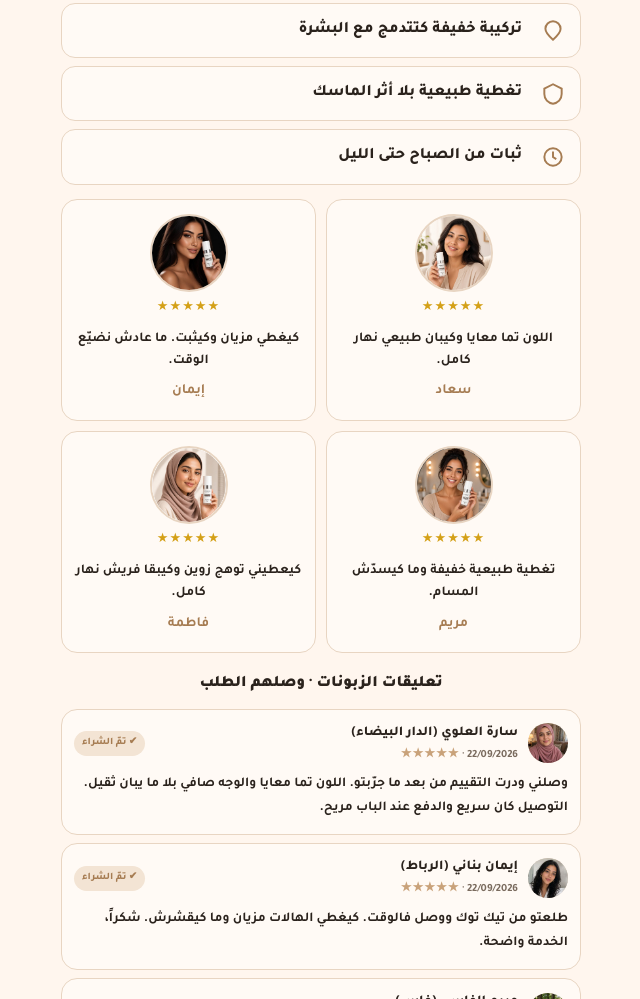
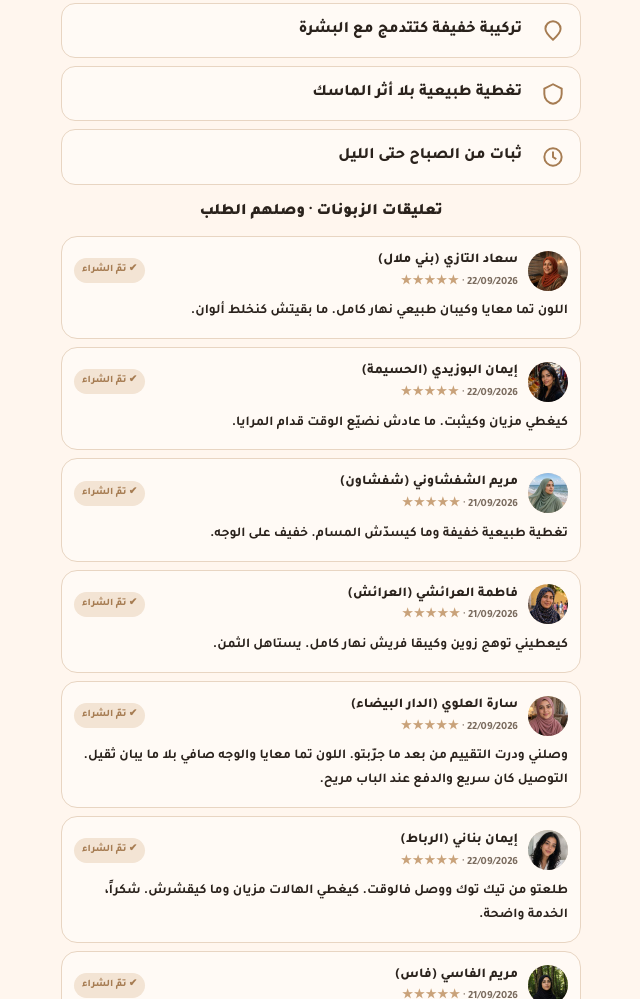
Before and after one commit to arabstoreshop/sokon, a plain HTML site: page covercoco/index.html in a window 1280 px wide. Shown: the part 6124-7123 px from the top of the page, without its empty margins (319-959 px from the left). Drawn offline with Linux system fonts and the light colour scheme.

Commit message:
Fold the AI circular quote cards into the same comment list.
Keep one shop-review style for everyone, with real-place photos instead of studio product shots.

```diff
--- a/covercoco/index.html
+++ b/covercoco/index.html
@@ -475,33 +475,7 @@
       padding: 13px 14px; font-size: 16px; font-weight: 800;
     }
     .feat-row svg { width: 26px; height: 26px; color: var(--nude-d); }
-    .quotes {
-      display: grid; grid-template-columns: 1fr 1fr; gap: 10px; margin-top: 14px;
-    }
-    .quotes article {
-      background: var(--paper);
-      border: 1px solid var(--line);
-      border-radius: 16px;
-      padding: 14px 12px 16px;
-      text-align: center;
-      min-width: 0;
-      overflow: hidden;
-    }
-    .quotes img {
-      width: 78px; height: 78px; border-radius: 50%;
-      object-fit: cover; object-position: 50% 20%;
-      margin-inline: auto;
-      border: 2px solid var(--line);
-    }
-    .quotes .stars { display: block; text-align: center; margin-top: 6px; font-size: 13px; }
-    .quotes p {
-      font-size: 13.5px; line-height: 1.65; margin-top: 8px; color: var(--ink);
-      text-align: center;
-      overflow-wrap: break-word;
-      word-break: break-word;
-    }
-    .quotes b { display: block; margin-top: 8px; font-size: 14px; color: var(--nude-d); text-align: center; }
-    .shop-reviews { margin-top: 18px; }
+    .shop-reviews { margin-top: 14px; }
     .shop-reviews > h3 {
       font-size: 16px; font-weight: 900; text-align: center; margin-bottom: 10px; color: var(--ink);
     }
@@ -796,32 +770,6 @@
           ثبات من الصباح حتى الليل
         </span>
       </div>
-      <div class="quotes">
-        <article>
-          <img src="./rev-v7-1.jpg" alt="سعاد" />
-          <span class="stars">★★★★★</span>
-          <p>اللون تما معايا وكيبان طبيعي نهار كامل.</p>
-          <b>سعاد</b>
-        </article>
-        <article>
-          <img src="./rev-v7-2.jpg" alt="إيمان" />
-          <span class="stars">★★★★★</span>
-          <p>كيغطي مزيان وكيثبت. ما عادش نضيّع الوقت.</p>
-          <b>إيمان</b>
-        </article>
-        <article>
-          <img src="./rev-v7-3.jpg" alt="مريم" />
-          <span class="stars">★★★★★</span>
-          <p>تغطية طبيعية خفيفة وما كيسدّش المسام.</p>
-          <b>مريم</b>
-        </article>
-        <article>
-          <img src="./rev-v7-4.jpg" alt="فاطمة" />
-          <span class="stars">★★★★★</span>
-          <p>كيعطيني توهج زوين وكيبقا فريش نهار كامل.</p>
-          <b>فاطمة</b>
-        </article>
-      </div>
       <div class="shop-reviews" id="shopReviews">
         <h3>تعليقات الزبونات · وصلهم الطلب</h3>
         <div id="cmtList"></div>
@@ -1114,6 +1062,10 @@
     var CMT_KEY = "cc-comments-v1";
     var CMT_COLORS = ["#a67c52", "#c9a27a", "#7a4e24", "#8b6b4a", "#b08968"];
     var seededComments = [
+      { name: "سعاد التازي", city: "بني ملال", date: "22/09/2026", stars: 5, photo: "./avatars/cmt-16.jpg?v=2", text: "اللون تما معايا وكيبان طبيعي نهار كامل. ما بقيتش كنخلط ألوان." },
+      { name: "إيمان البوزيدي", city: "الحسيمة", date: "22/09/2026", stars: 5, photo: "./avatars/cmt-17.jpg?v=2", text: "كيغطي مزيان وكيثبت. ما عادش نضيّع الوقت قدام المرايا." },
+      { name: "مريم الشفشاوني", city: "شفشاون", date: "21/09/2026", stars: 5, photo: "./avatars/cmt-18.jpg?v=2", text: "تغطية طبيعية خفيفة وما كيسدّش المسام. خفيف على الوجه." },
+      { name: "فاطمة العرائشي", city: "العرائش", date: "21/09/2026", stars: 5, photo: "./avatars/cmt-19.jpg?v=2", text: "كيعطيني توهج زوين وكيبقا فريش نهار كامل. يستاهل الثمن." },
       { name: "سارة العلوي", city: "الدار البيضاء", date: "22/09/2026", stars: 5, photo: "./avatars/cmt-01.jpg?v=2", text: "وصلني ودرت التقييم من بعد ما جرّبتو. اللون تما معايا والوجه صافي بلا ما يبان ثقيل. التوصيل كان سريع والدفع عند الباب مريح." },
       { name: "إيمان بناني", city: "الرباط", date: "22/09/2026", stars: 5, photo: "./avatars/cmt-02.jpg?v=2", text: "طلعتو من تيك توك ووصل فالوقت. كيغطي الهالات مزيان وما كيقشرش. شكراً، الخدمة واضحة." },
       { name: "مريم الفاسي", city: "فاس", date: "21/09/2026", stars: 5, photo: "./avatars/cmt-03.jpg?v=2", text: "كنت خايفة من اللون، ولاكين تبدّل مع بشرتي. استعملتوه نهار كامل وما سالاش. يستاهل الثمن." },
```
Also changed, not shown: covercoco/avatars/cmt-16.jpg (added), covercoco/avatars/cmt-17.jpg (added), covercoco/avatars/cmt-18.jpg (added), covercoco/avatars/cmt-19.jpg (added).
